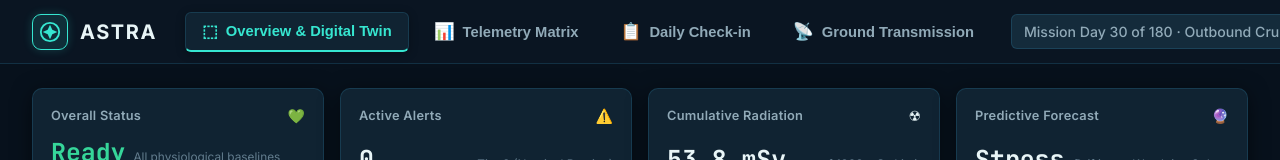
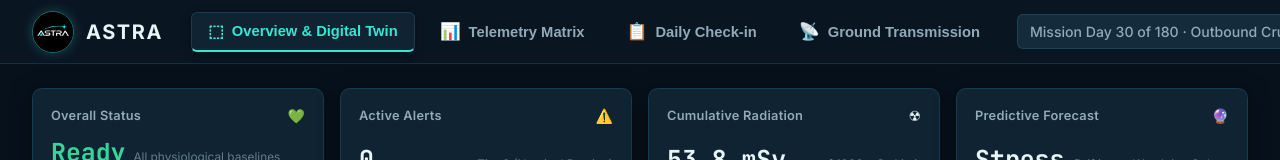
Before and after one commit to Yashmukadeee/NasaHackathon, a website with bundled scripts: page web/index.html in a window 1280 px wide. Shown: the top 160 px of the page. Built offline with nearby package versions, Linux system fonts and the light colour scheme; no server answers.

Commit message:
feat: integrate official ASTRA mission emblem logo across navigation bar, favicon, and PWA manifest

```diff
--- a/web/index.html
+++ b/web/index.html
@@ -6,7 +6,8 @@
 <title>ASTRA — Astronaut Vital Telemetry &amp; Mission Health</title>
 <link rel="manifest" href="manifest.webmanifest">
 <meta name="theme-color" content="#07111C">
-<link rel="icon" href="icon.svg">
+<link rel="icon" type="image/jpeg" href="logo.jpg">
+<link rel="apple-touch-icon" href="logo.jpg">
 <link rel="stylesheet" href="style.css">
 </head>
 <body class="astra-body">
@@ -20,12 +21,7 @@
     <div class="header-inner">
       <div class="header-left">
         <div class="brand-item">
-          <div class="brand-icon">
-            <svg width="22" height="22" viewBox="0 0 24 24" fill="none">
-              <circle cx="12" cy="12" r="10" stroke="#36E6D0" stroke-width="2"/>
-              <path d="M12 4L14.5 9.5L20 12L14.5 14.5L12 20L9.5 14.5L4 12L9.5 9.5L12 4Z" fill="#36E6D0"/>
-            </svg>
-          </div>
+          <img src="logo.jpg" alt="ASTRA Mission Logo" class="brand-logo-img">
           <div class="brand-text">
             <span class="brand-title">ASTRA</span>
           </div>
--- a/web/style.css
+++ b/web/style.css
@@ -124,6 +124,21 @@ h1, h2, h3, h4 {
   align-items: center;
   gap: 12px;
   cursor: pointer;
+}
+.brand-logo-img {
+  width: 42px;
+  height: 42px;
+  border-radius: 50%;
+  object-fit: cover;
+  border: 1.5px solid rgba(54, 230, 208, 0.4);
+  box-shadow: 0 0 12px rgba(54, 230, 208, 0.25);
+  transition: transform var(--transition), border-color var(--transition), box-shadow var(--transition);
+  display: block;
+}
+.brand-item:hover .brand-logo-img {
+  transform: scale(1.06);
+  border-color: var(--cyan);
+  box-shadow: 0 0 18px rgba(54, 230, 208, 0.55);
 }
 .brand-icon {
   width: 36px;
```
Also changed, not shown: web/logo.jpg (added), web/manifest.webmanifest.
